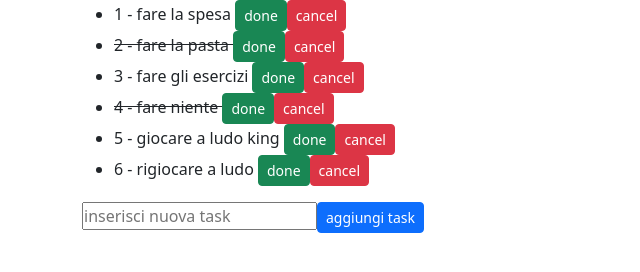
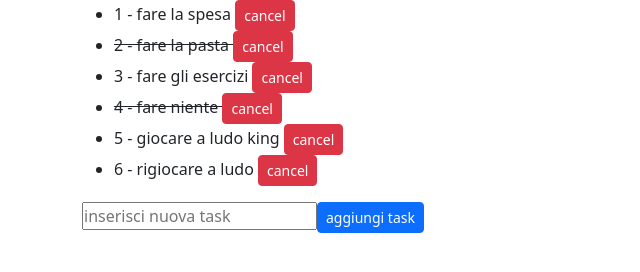
Before and after one commit to sophiamziou/vue-todolist, a plain HTML site: page index.html in a window 1280 px wide. Shown: the whole page, without its empty margins (0-640 px from the left). Drawn offline with nearby package versions, Linux system fonts and the light colour scheme.

Commit message:
button "done" removed, style not done yet

```diff
--- a/index.html
+++ b/index.html
@@ -14,9 +14,8 @@
             <div class="row">
                 <div class="col">
                     <ul class="unstyled-list">
-                        <li v-for="(lista, index) in todolist" v-bind:class="(lista.done === true) ? 'sbarrato' : ''" @click="checkTask(index)">
-                            {{index + 1}} - {{lista.text}}
-                            <button class="btn btn-sm btn-success" @click="checkTask(index)">done</button>
+                        <li v-for="(object, index) in todolist" v-bind:class="(object.done === true) ? 'sbarrato' : ''" @click="checkTask(index)">
+                            {{index + 1}} - {{object.text}}
                             <button class="btn btn-sm btn-danger" @click="deleteTask(index)">cancel</button>
                         </li>
                     </ul>
```
